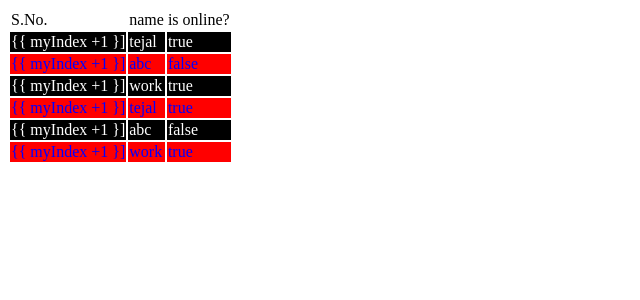
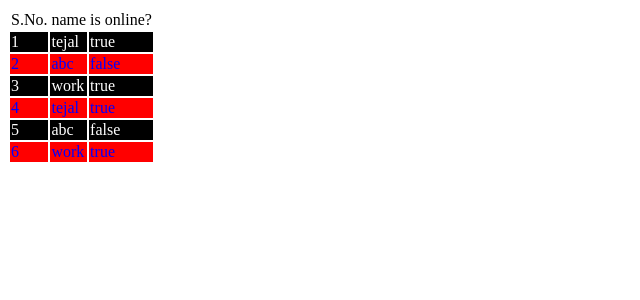
Before and after one commit to tejalmishra88/angular6newversion, an Angular app: page / in a window 1280 px wide. Shown: the top 300 px of the page, without its empty margins (0-640 px from the left). Built offline with nearby package versions, Linux system fonts and the light colour scheme.

Commit message:
s.no. in looping with *ngFor

```diff
--- a/src/app/app.component.html
+++ b/src/app/app.component.html
@@ -7,7 +7,7 @@
     <tr *ngFor="let record of records; let myIndex = index;let firstRecord = first;let lastRecord= last;
      let evenRecord = even; let oddRecord= odd"
     [ngClass]="{odd: oddRecord, even:evenRecord}">
-        <td>{{ myIndex +1 }]</td>
+        <td>{{ myIndex+1  }}</td>
         <td>{{record.name}}</td>
         <td>{{record.online}}</td>
         </tr>
--- a/src/app/app.component.ts
+++ b/src/app/app.component.ts
@@ -8,6 +8,7 @@ import { Component } from '@angular/core';
 })
 
 export class AppComponent {
+
   records = [
     {
     name: 'tejal',
```
